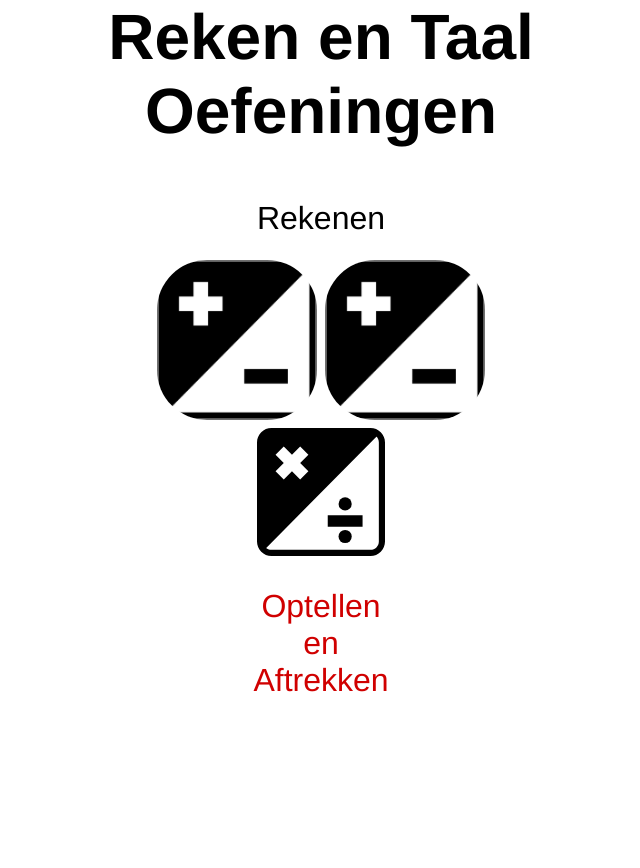
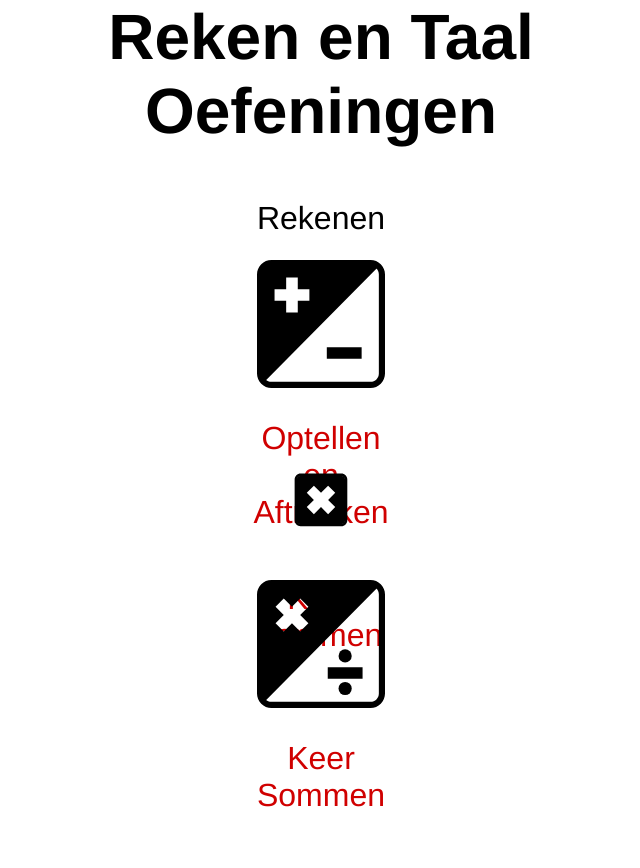
Before and after one commit to ayalpinkus/rekenen, a plain HTML site: page index2.html in a window 1280 px wide. Shown: the whole page, without its empty margins (319-959 px from the left). Before the commit the page ends 800 px from the top, so only its background shows below. Drawn offline with Linux system fonts and the light colour scheme.

Commit message:
3 buttons, badly aligned

```diff
--- a/index2.html
+++ b/index2.html
@@ -36,9 +36,54 @@
       </div>
       <div class="rekenen fredokaone-normal-dove-gray-55px">Rekenen</div>
 
-      <a href='sommenrij.html?v=002f'><img class='button-rectangle' src='icons/rectangle-1@1x.png?v=127' /></a>
-      <a href='sommenrij.html?v=002f'><img class='button-rectangle' src='icons/rectangle-1@1x.png?v=127' /></a>
+      <div class="button-rectangle">
+        <a href='sommenrij.html?v=002f'>
+          <svg version="1.1" id="Layer_1" xmlns="http://www.w3.org/2000/svg" xmlns:xlink="http://www.w3.org/1999/xlink"
+            x="0px" y="0px" viewBox="0 0 700 700" style="enable-background:new 0 0 700 700;" xml:space="preserve">
+            <g>
+              <path
+                d="M566.8,560H133.1c-16.7,0-32.8-6.7-44.6-18.5S70,513.6,70,496.8V63.1c0-16.7,6.7-32.8,18.5-44.6S116.4,0,133.1,0h433.7
+           c16.7,0,32.8,6.7,44.6,18.5S630,46.4,630,63.1v433.7c0,16.7-6.7,32.8-18.5,44.6S583.6,560,566.8,560z M133.1,26.7
+           c-9.6,0-18.9,3.8-25.7,10.6c-6.8,6.8-10.6,16.1-10.6,25.7v433.8c0,9.6,3.8,18.9,10.6,25.7s16.1,10.6,25.7,10.6h433.7
+           c9.6,0,18.9-3.8,25.7-10.6s10.6-16.1,10.6-25.7V63.2c0-9.6-3.8-18.9-10.6-25.7s-16.1-10.6-25.7-10.6L133.1,26.7z" />
+              <path d="M566.8,13.3H133.1C120,13.4,107.3,18.6,98,28c-9.3,9.3-14.6,22-14.6,35.2v433.7c0,14.5,6.2,28.2,17.2,37.7L602,28
+           C592.7,18.6,580.1,13.3,566.8,13.3L566.8,13.3z M299.2,178.4h-50.8v50.8l-50.8,0v-50.8h-50.8v-50.8h50.8V76.8h50.8v50.8h50.8
+           L299.2,178.4z" />
+              <path d="M375.4,381.6h152.4v50.8H375.4V381.6z" />
+            </g>
+          </svg>
+          Optellen en Aftrekken
+        </a>
+      </div>
+      <div class="button-rectangle">
+        <a href='vermenigvuldigen.html?v=002f'>
+          <svg version="1.1" id="Layer_1" xmlns="http://www.w3.org/2000/svg" xmlns:xlink="http://www.w3.org/1999/xlink"
+            x="0px" y="0px" viewBox="0 0 1700.8 1700.8" style="enable-background:new 0 0 1700.8 1700.8;"
+            xml:space="preserve">
+            <style type="text/css">
+              .st0 {
+                fill: #010101;
+              }
 
+              .st1 {
+                fill: #FFFFFF;
+              }
+            </style>
+            <path class="st0" d="M1055.6,1110.3H644.4c-30.2,0-54.7-24.5-54.7-54.7V644.3c0-30.2,24.5-54.7,54.7-54.7h411.3
+	c30.2,0,54.7,24.5,54.7,54.7v411.3C1110.4,1085.8,1085.9,1110.3,1055.6,1110.3z" />
+            <g>
+              <path class="st0" d="M1066.8,1130H633.2c-16.7,0-32.8-6.7-44.6-18.5s-18.5-27.9-18.5-44.6V633.1c0-16.7,6.7-32.8,18.5-44.6
+		s27.9-18.5,44.6-18.5h433.7c16.7,0,32.8,6.7,44.6,18.5c11.8,11.8,18.5,27.9,18.5,44.6v433.7c0,16.7-6.7,32.8-18.5,44.6
+		C1099.6,1123.3,1083.6,1130,1066.8,1130z M633.2,596.7c-9.6,0-18.9,3.8-25.7,10.6c-6.8,6.8-10.6,16.1-10.6,25.7v433.8
+		c0,9.6,3.8,18.9,10.6,25.7c6.8,6.8,16.1,10.6,25.7,10.6h433.7c9.6,0,18.9-3.8,25.7-10.6c6.8-6.8,10.6-16.1,10.6-25.7V633.2
+		c0-9.6-3.8-18.9-10.6-25.7c-6.8-6.8-16.1-10.6-25.7-10.6L633.2,596.7z" />
+              <path class="st1" d="M1001.7,774.3L926,849.9l75.6,75.6l-75.6,75.6l-75.6-75.6l-75.6,75.6l-75.6-75.6l75.6-75.6l-75.6-75.6
+		l75.6-75.6l75.6,75.6l75.6-75.6L1001.7,774.3z" />
+            </g>
+          </svg>
+          Keer sommen
+        </a>
+      </div>
       <div class="button-rectangle">
         <a href="vermenigvuldigen.html?v=002A">
           <svg version="1.1" id="Layer_1" xmlns="http://www.w3.org/2000/svg" xmlns:xlink="http://www.w3.org/1999/xlink"
@@ -57,7 +102,7 @@
             <circle cx="455.6" cy="474.7" r="28.8" />
             <circle cx="455.6" cy="332.2" r="28.8" />
           </svg>
-          Optellen en Aftrekken
+          Keer Sommen
         </a>
       </div>
       <p style='height:1in;'></p>
```
